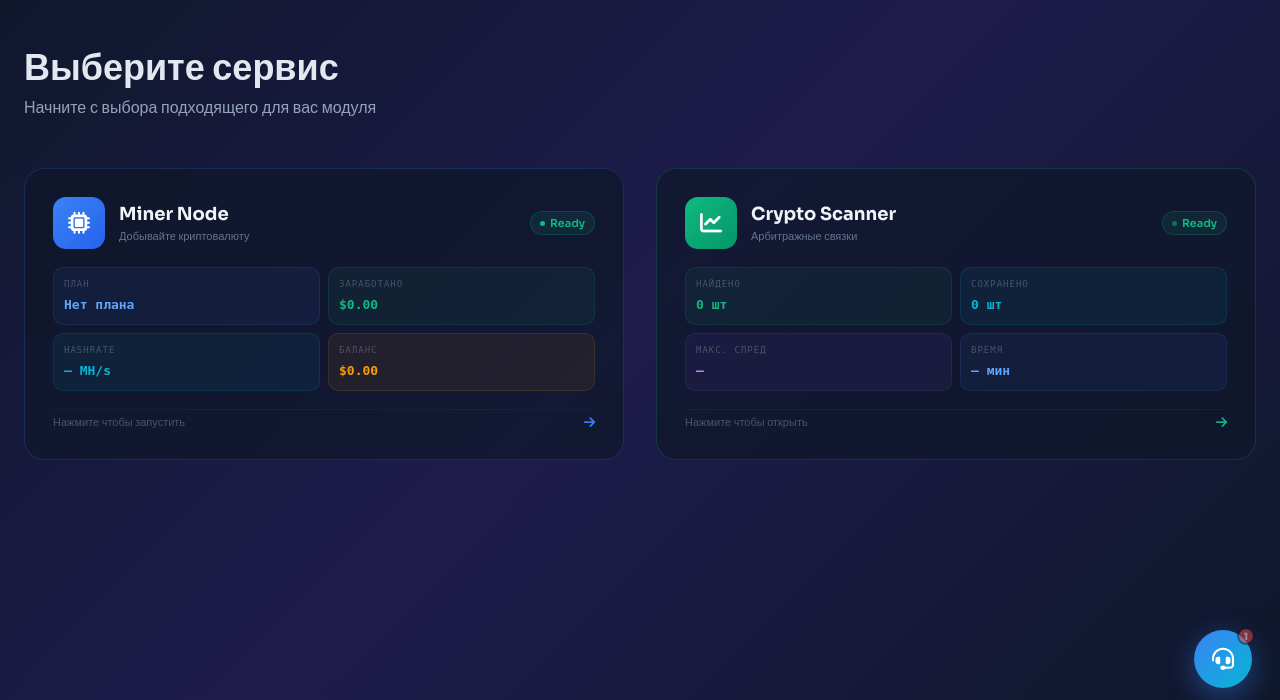
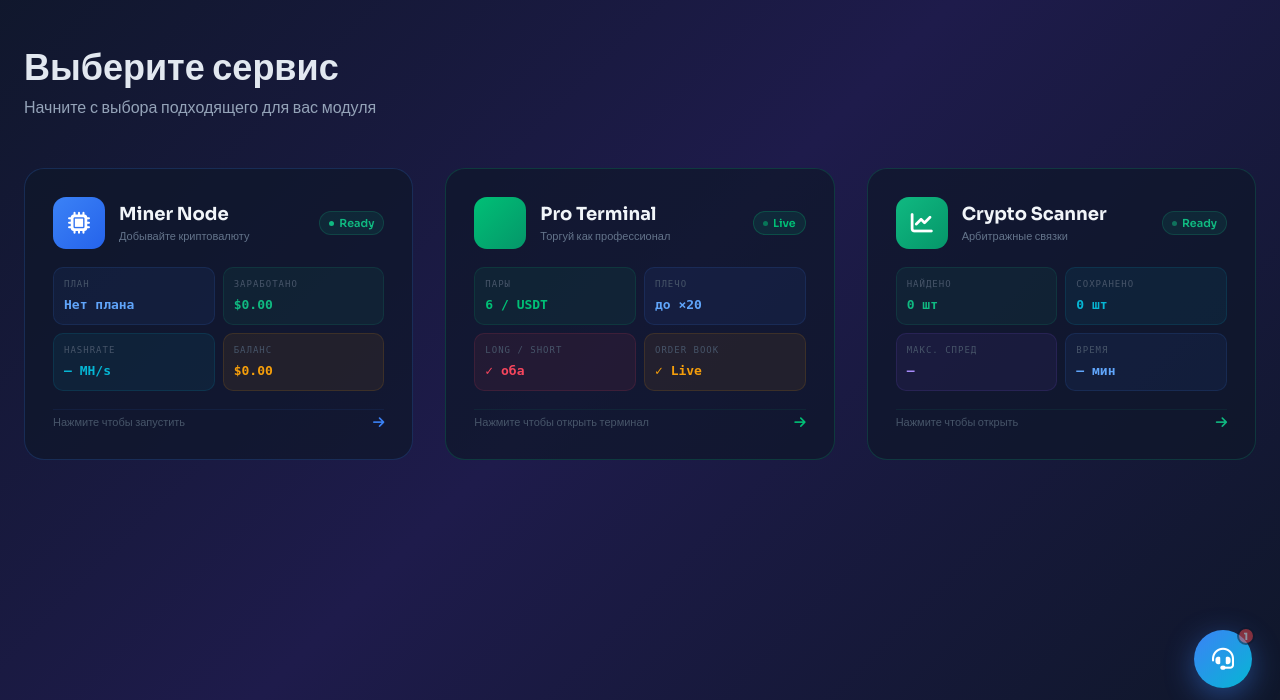
Before and after one commit to fakevseti-dev/miner, a Flask app: page /miner in a window 1280 px wide. Shown: the part 84-784 px from the top of the page. Run offline with Flask 3, Linux system fonts and the light colour scheme; the visitor is signed in with stand-in values (Sample User, id 1); data comes from the database, SQL or seed files in the repository; data that the repository does not hold is empty; some libraries are stand-ins or nearby versions.

Commit message:
Add files via upload

```diff
--- a/templates/miner_premium.html
+++ b/templates/miner_premium.html
@@ -628,6 +628,47 @@
                     <div style="display:flex;align-items:center;justify-content:space-between;padding-top:4px;border-top:1px solid rgba(59,130,246,0.08);">
                         <span style="font-size:11px;color:#475569;">Нажмите чтобы запустить</span>
                         <i class="fas fa-arrow-right" style="color:#3b82f6;font-size:13px;"></i>
+                    </div>
+                </div>
+
+                <!-- TRADING CARD -->
+                <div style="cursor:pointer;border-radius:20px;transition:transform 0.3s,box-shadow 0.3s;background:rgba(15,23,42,0.7);border:1px solid rgba(0,192,118,0.2);padding:28px;display:flex;flex-direction:column;gap:18px;"
+                     onmouseenter="this.style.transform='translateY(-8px)';this.style.boxShadow='0 20px 60px rgba(0,192,118,0.2)'"
+                     onmouseleave="this.style.transform='translateY(0)';this.style.boxShadow='none'"
+                     onclick="window.location.href='/trading'">
+                    <div style="display:flex;align-items:center;gap:14px;">
+                        <div style="width:52px;height:52px;background:linear-gradient(135deg,#00c076,#059669);border-radius:13px;display:flex;align-items:center;justify-content:center;flex-shrink:0;">
+                            <i class="fas fa-chart-candlestick" style="font-size:22px;color:white;"></i>
+                        </div>
+                        <div style="flex:1;">
+                            <div style="font-size:18px;font-weight:700;color:#f1f5f9;">Pro Terminal</div>
+                            <div style="font-size:11px;color:#64748b;">Торгуй как профессионал</div>
+                        </div>
+                        <div style="display:flex;align-items:center;gap:5px;color:#00c076;font-size:11px;font-weight:600;background:rgba(0,192,118,0.1);border:1px solid rgba(0,192,118,0.25);padding:3px 9px;border-radius:20px;white-space:nowrap;">
+                            <span style="width:5px;height:5px;border-radius:50%;background:#00c076;display:inline-block;animation:pulse 1.5s infinite;"></span> Live
+                        </div>
+                    </div>
+                    <div style="display:grid;grid-template-columns:1fr 1fr;gap:8px;">
+                        <div style="background:rgba(0,192,118,0.07);border:1px solid rgba(0,192,118,0.12);border-radius:10px;padding:10px;">
+                            <div style="font-size:9px;color:#475569;text-transform:uppercase;letter-spacing:1px;font-family:monospace;margin-bottom:3px;">Пары</div>
+                            <div style="font-size:13px;font-weight:700;color:#00c076;font-family:monospace;">6 / USDT</div>
+                        </div>
+                        <div style="background:rgba(59,130,246,0.07);border:1px solid rgba(59,130,246,0.12);border-radius:10px;padding:10px;">
+                            <div style="font-size:9px;color:#475569;text-transform:uppercase;letter-spacing:1px;font-family:monospace;margin-bottom:3px;">Плечо</div>
+                            <div style="font-size:13px;font-weight:700;color:#60a5fa;font-family:monospace;">до ×20</div>
+                        </div>
+                        <div style="background:rgba(246,70,93,0.07);border:1px solid rgba(246,70,93,0.12);border-radius:10px;padding:10px;">
+                            <div style="font-size:9px;color:#475569;text-transform:uppercase;letter-spacing:1px;font-family:monospace;margin-bottom:3px;">LONG / SHORT</div>
+                            <div style="font-size:13px;font-weight:700;color:#f6465d;font-family:monospace;">✓ оба</div>
+                        </div>
+                        <div style="background:rgba(245,158,11,0.07);border:1px solid rgba(245,158,11,0.12);border-radius:10px;padding:10px;">
+                            <div style="font-size:9px;color:#475569;text-transform:uppercase;letter-spacing:1px;font-family:monospace;margin-bottom:3px;">Order Book</div>
+                            <div style="font-size:13px;font-weight:700;color:#f59e0b;font-family:monospace;">✓ Live</div>
+                        </div>
+                    </div>
+                    <div style="display:flex;align-items:center;justify-content:space-between;padding-top:4px;border-top:1px solid rgba(0,192,118,0.08);">
+                        <span style="font-size:11px;color:#475569;">Нажмите чтобы открыть терминал</span>
+                        <i class="fas fa-arrow-right" style="color:#00c076;font-size:13px;"></i>
                     </div>
                 </div>
 
```
